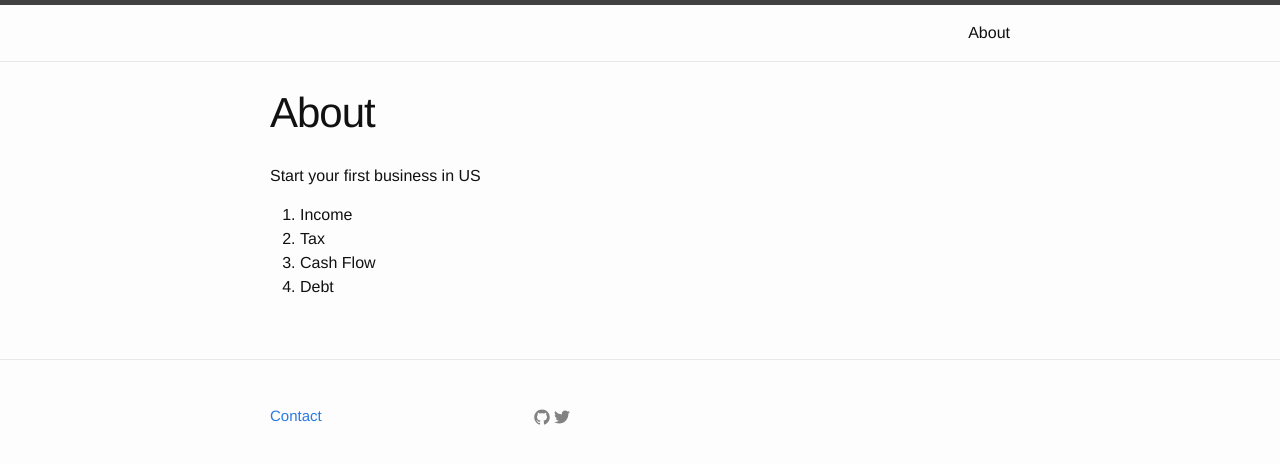
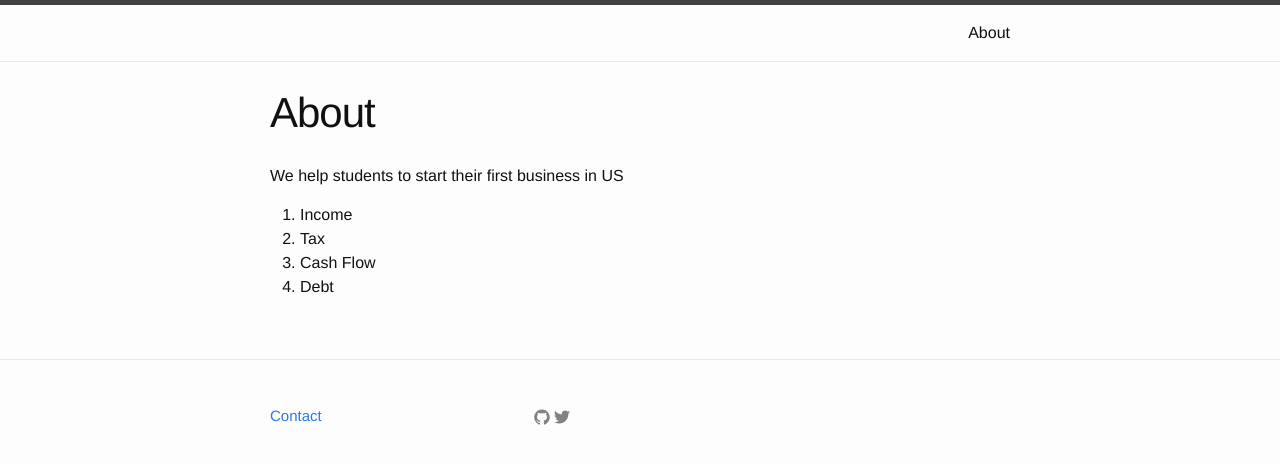
Before and after one commit to thetophu/thetophu.github.io, a Jekyll site: the page built from about.md, in a window 1280 px wide. Shown: the top 464 px of the page. Built offline with Jekyll 4.4.1, drawn with Linux system fonts in a browser that asks for light colours.

Commit message:
Update about.md

```diff
--- a/about.md
+++ b/about.md
@@ -4,7 +4,7 @@ title: About
 permalink: /about/
 ---
 
-Start your first business in US
+We help students to start their first business in US
 
 1. Income
 2. Tax
```
